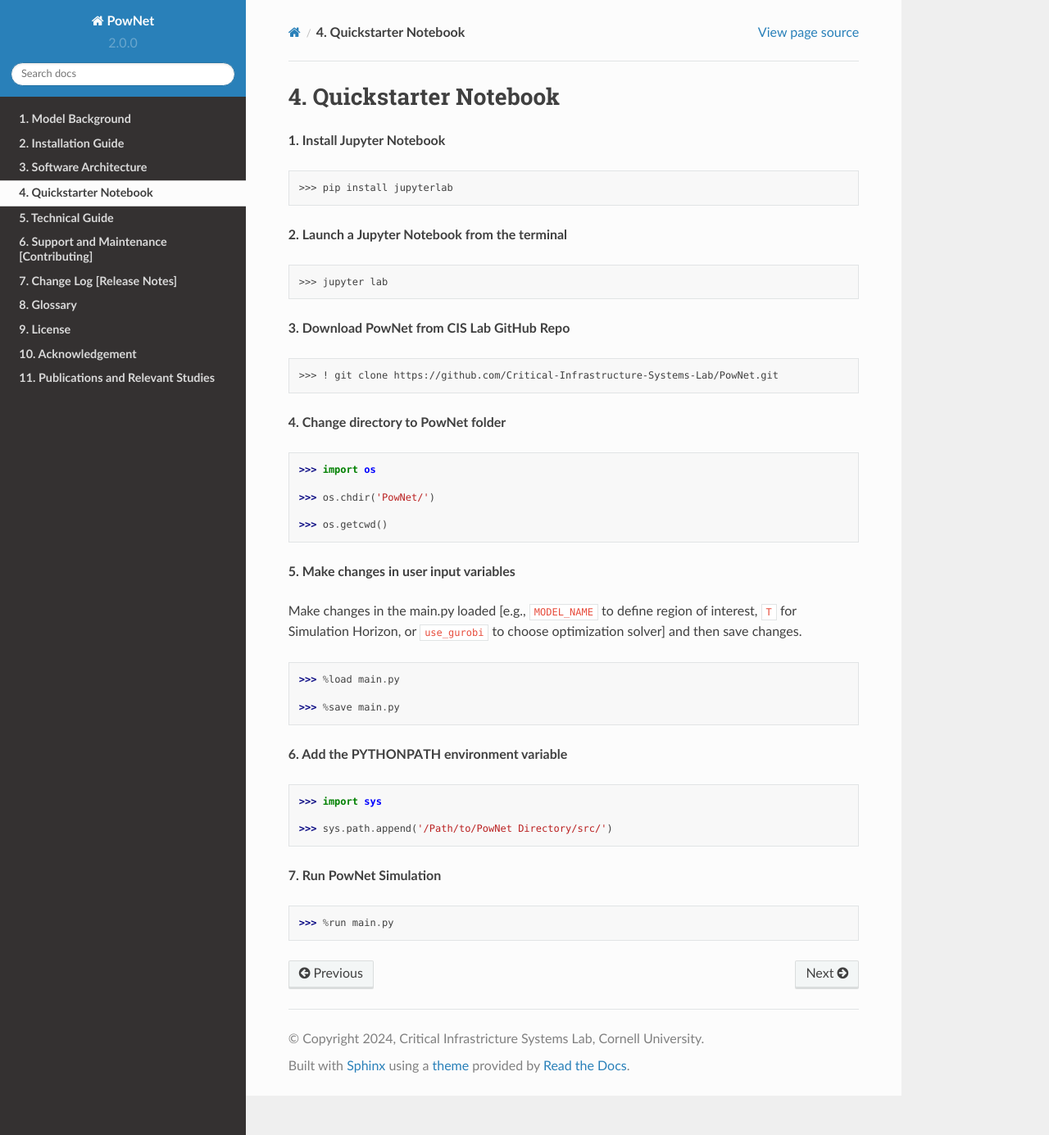
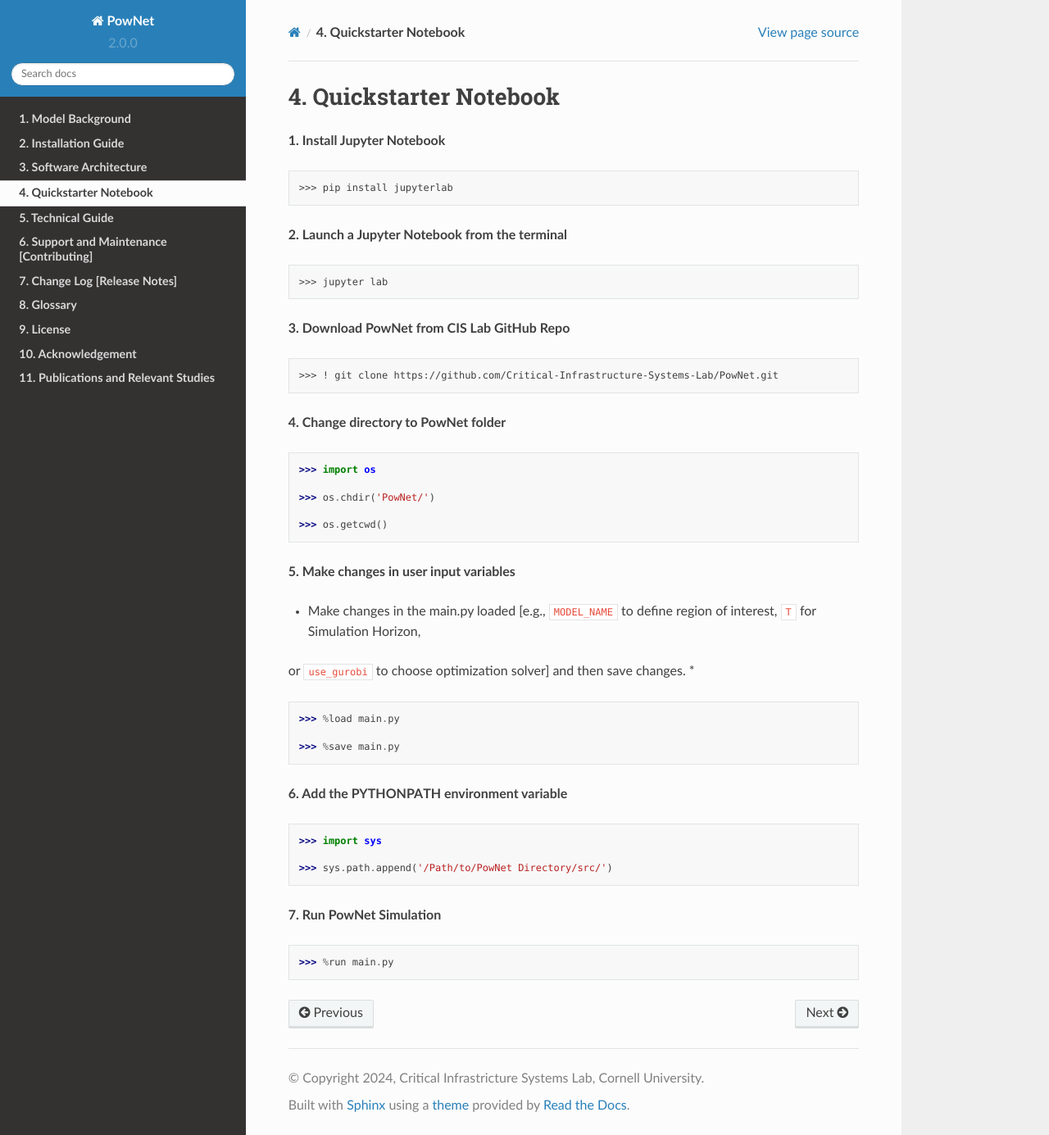
Before and after one commit to HishamEldardiry/PowNet_Documentation, a Sphinx documentation site: the page built from docs/source/pages/quickstarter.rst, in a window 1280 px wide and 1385 px high. Shown: the whole window at 82% size. Built offline with Sphinx 7.4.7 and the Read the Docs theme 2.0.0, drawn with Linux system fonts in a browser that asks for light colours.

```diff
--- a/docs/source/pages/quickstarter.rst
+++ b/docs/source/pages/quickstarter.rst
@@ -32,8 +32,8 @@
 
 **5. Make changes in user input variables**
 
-Make changes in the main.py loaded [e.g., ``MODEL_NAME`` to define region of interest, ``T`` for Simulation Horizon,
-or ``use_gurobi`` to choose optimization solver] and then save changes.
+* Make changes in the main.py loaded [e.g., ``MODEL_NAME`` to define region of interest, ``T`` for Simulation Horizon,
+or ``use_gurobi`` to choose optimization solver] and then save changes. *
 
 .. code:: python
 
```
